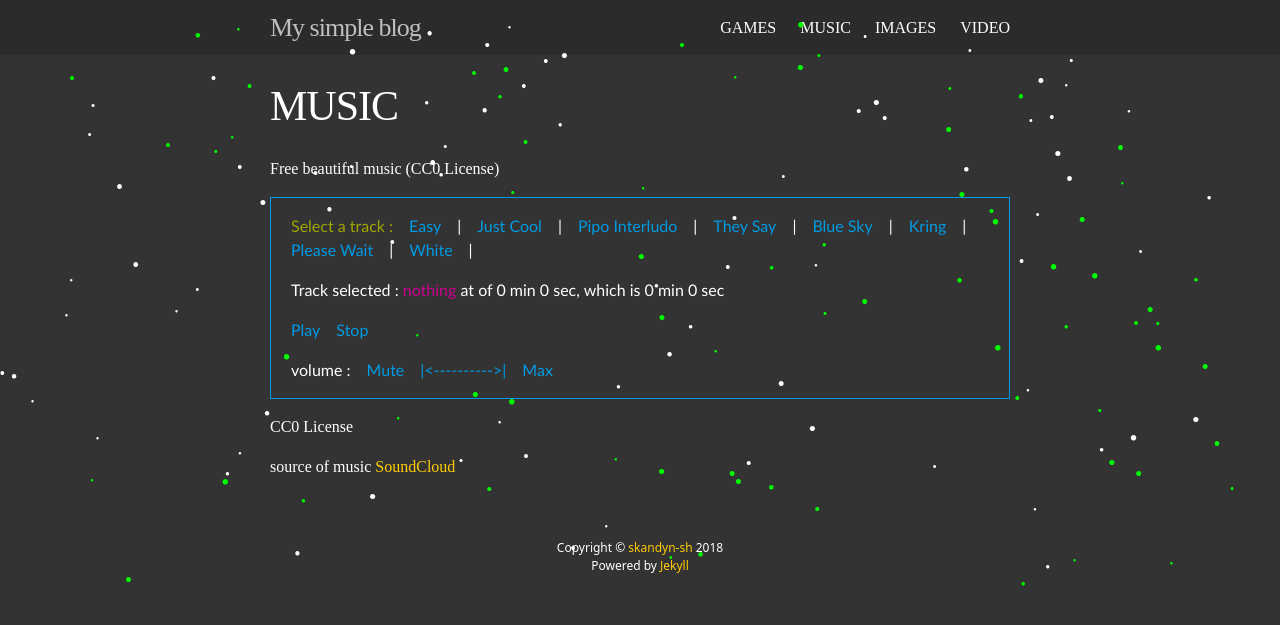
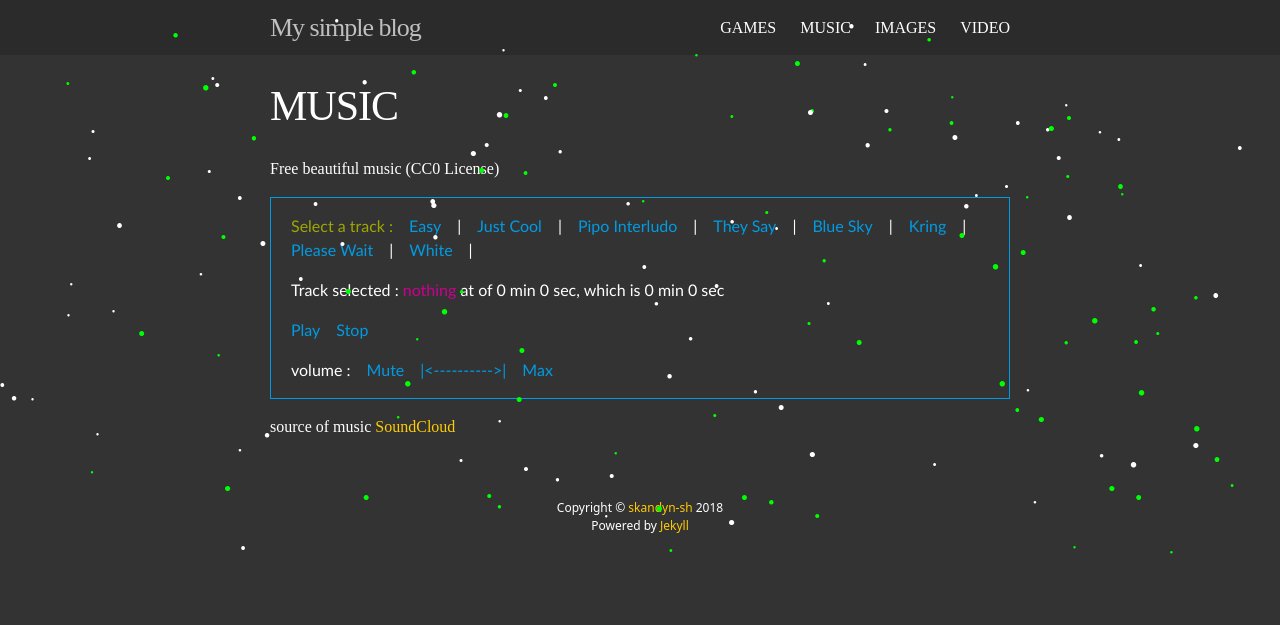
Before and after one commit to skandyn-sh/skandyn-sh.github.io, a Jekyll site: the page built from music.html, in a window 1280 px wide. Shown: the top 625 px of the page. Built offline with Jekyll 4.4.1, drawn with Linux system fonts in a browser that asks for light colours; nearby versions of some CDN libraries; library files that are not in the unit come from our copies; comment, search, counter and statistics services are not loaded.

Commit message:
Update music.html

```diff
--- a/music.html
+++ b/music.html
@@ -174,6 +174,4 @@ $(document).ready(function(){
 
 </html>
 <p style="padding-bottom: 1px"></p>
-CC0 License
-<p style="padding-bottom: 1px"></p>
 <p>source of music <a href="https://soundcloud.com" target="_blank">SoundCloud</a></p>
```
